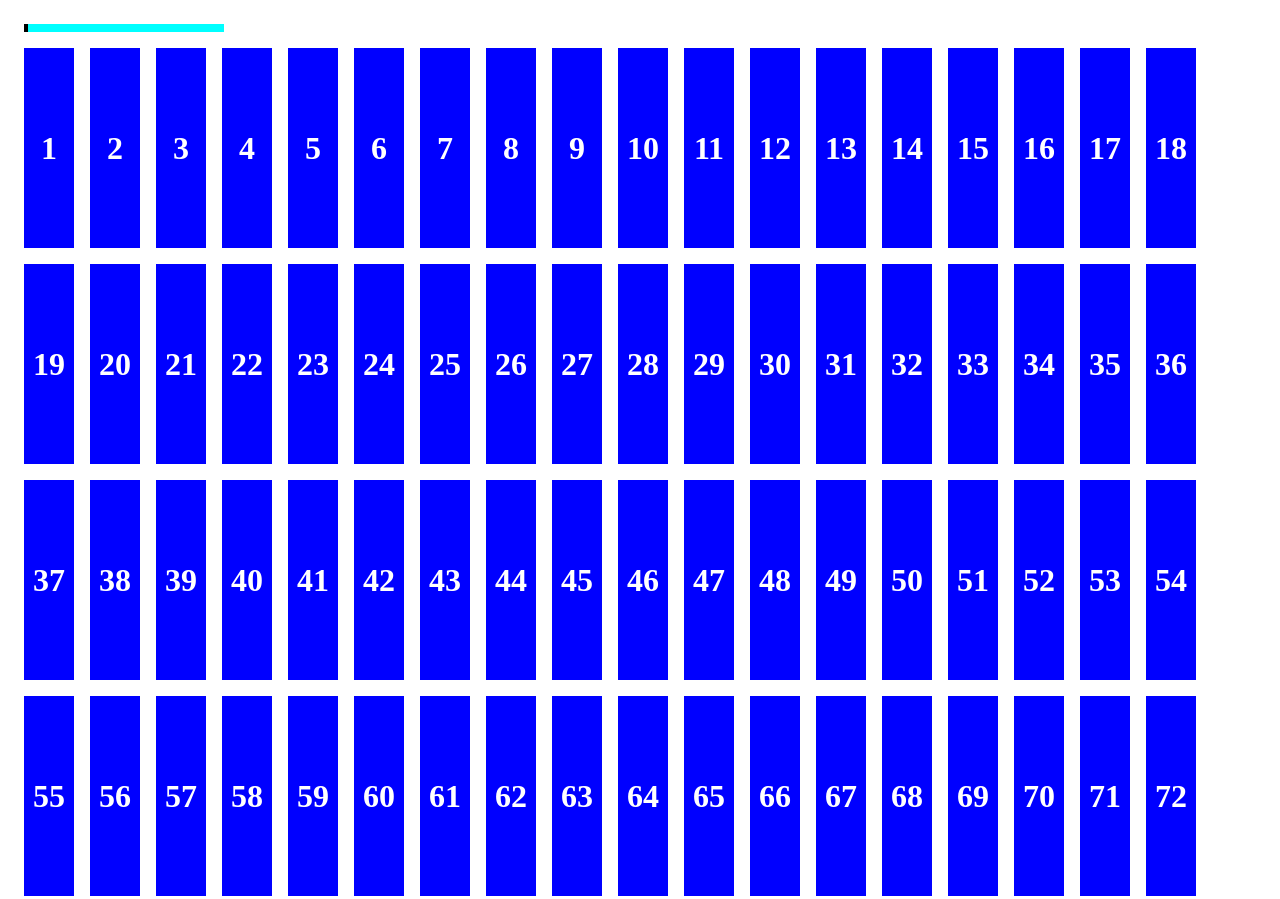
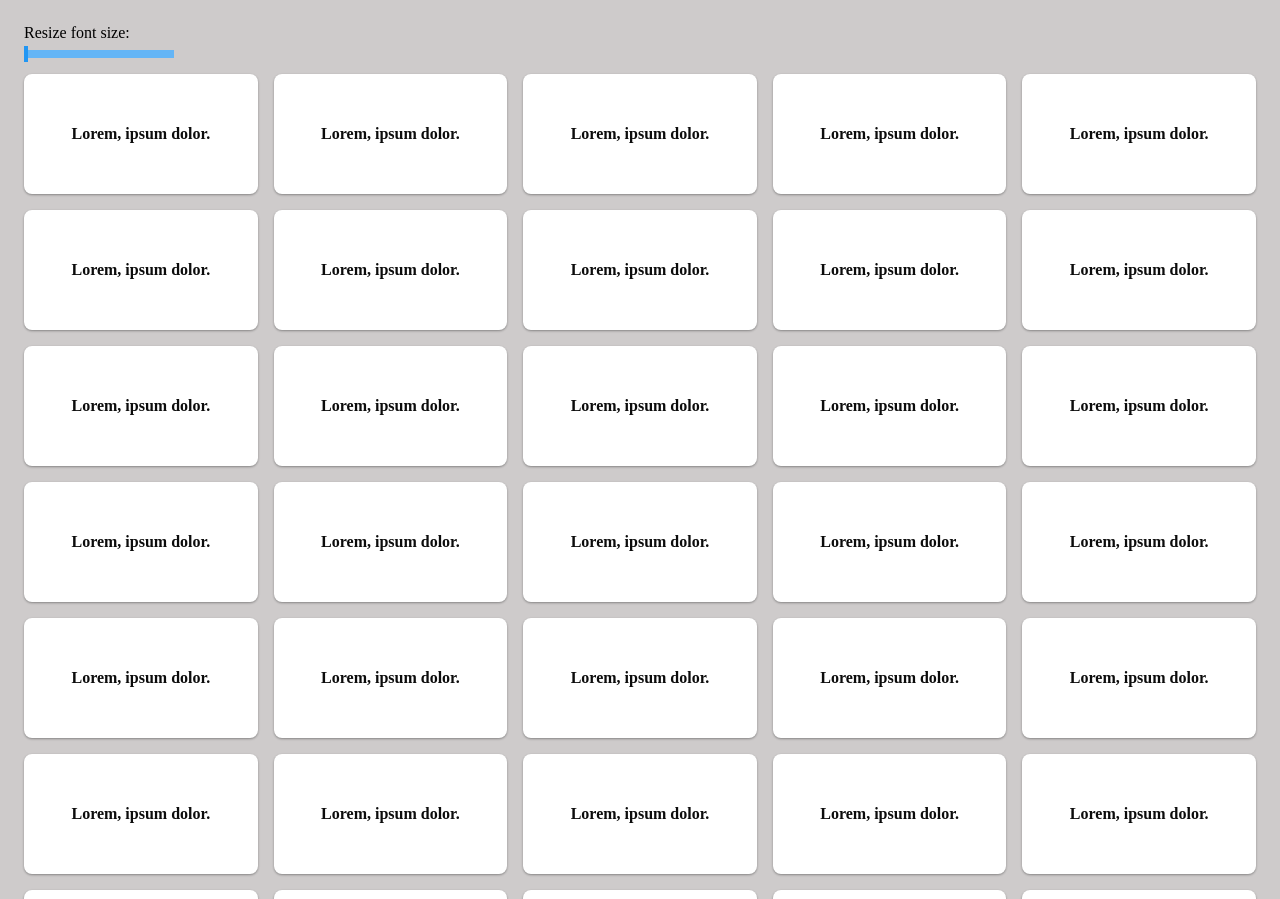
Before and after one commit to Miladkiani/forced-synchronous-layout, a plain HTML site: page index.html in a window 1280 px wide. Shown: the top 899 px of the page. Drawn offline with Linux system fonts and the light colour scheme.

Commit message:
🚀 Update font-size

```diff
--- a/index.html
+++ b/index.html
@@ -8,9 +8,10 @@
   </head>
 
   <body>
-    <div class="adjustment-container">
-      <span class="adjustment-controller" />
+    <span>Resize font size:</span>
+    <div class="slider-container">
+      <span class="slider-controller" />
     </div>
-    <main class="container" />
+    <main class="layout-container" />
   </body>
 </html>
--- a/script.js
+++ b/script.js
@@ -1,61 +1,68 @@
 document.addEventListener("DOMContentLoaded", () => {
-  const containerElm = document.querySelector(".container");
+  const layoutContainerElm = document.querySelector(".layout-container");
+  const sliderContainerElm = document.querySelector(".slider-container");
+  const sliderElm = document.querySelector(".slider-controller");
 
-  const adjustContainerElm = document.querySelector(".adjustment-container");
-  const adjustControllerElm = document.querySelector(".adjustment-controller");
+  const cardElements = [];
 
   let isAdjusting = false;
 
   const createCards = () => {
-    Array.from({ length: 100 }).map((item, index) => {
+    Array.from({ length: 200 }).map((item, index) => {
       const newCardElement = document.createElement("article");
-      newCardElement.textContent = index + 1;
+      newCardElement.textContent = "Lorem, ipsum dolor.";
       newCardElement.className = "card";
-      containerElm.append(newCardElement);
+      layoutContainerElm.append(newCardElement);
+      cardElements.push(newCardElement);
     });
   };
 
-  const updateCardsDimension = (e) => {
-    // TODO:
-  };
-
-  const updateControllerUI = (e) => {
-    let newWidth = e.clientX - adjustControllerElm.getBoundingClientRect().left;
-
-    if (newWidth < 0) newWidth = 0;
-    else if (newWidth > adjustContainerElm.offsetWidth)
-      newWidth = adjustContainerElm.offsetWidth;
-
-    adjustControllerElm.style.width = `${newWidth}px`;
+  const getCurrentFontSize = () => {
+    switch (true) {
+      case sliderElm.offsetWidth > 125:
+        return "2.5rem";
+      case sliderElm.offsetWidth > 100:
+        return "2.3rem";
+      case sliderElm.offsetWidth > 75:
+        return "1.8rem";
+      case sliderElm.offsetWidth > 50:
+        return "1.5rem";
+      case sliderElm.offsetWidth > 25:
+        return "1.2rem";
+      default:
+        return "1rem";
+    }
   };
 
   const updateFontSize = (e) => {
     isAdjusting = false;
+
+    cardElements.map((item) => {
+      item.style.fontSize = getCurrentFontSize();
+    });
   };
 
-  const debounce = (fn, time = 1000) => {
-    let timer = null;
-    return function (...args) {
-      clearTimeout(timer);
-      timer = setTimeout(() => {
-        fn(...args);
-      }, time);
-    };
+  const updateSliderSize = (e) => {
+    let newWidth = e.clientX - sliderElm.getBoundingClientRect().left;
+
+    if (newWidth < 0) newWidth = 0;
+    else if (newWidth > sliderContainerElm.offsetWidth)
+      newWidth = sliderContainerElm.offsetWidth;
+
+    sliderElm.style.width = `${newWidth}px`;
   };
 
-  window.addEventListener("resize", debounce(updateCardsDimension, 2000));
-
   window.addEventListener("mousemove", (e) => {
-    if (isAdjusting) updateControllerUI(e);
+    if (isAdjusting) updateSliderSize(e);
   });
 
   window.addEventListener("mouseup", () => {
     if (isAdjusting) updateFontSize();
   });
 
-  adjustContainerElm.addEventListener("mousedown", (e) => {
+  sliderContainerElm.addEventListener("mousedown", (e) => {
     isAdjusting = true;
-    updateControllerUI(e);
+    updateSliderSize(e);
   });
 
   createCards();
--- a/style.css
+++ b/style.css
@@ -1,39 +1,50 @@
-body{
+body {
   padding: 1rem;
+  background-color: rgb(206, 203, 203);
 }
 
-
-.container {
+.layout-container {
   margin-block-start: 1rem;
-  display: flex;
+  display: grid;
   gap: 1rem;
-  flex-wrap: wrap;
+  grid-template-columns: repeat(auto-fit, minmax(220px, 1fr));
 }
 
 .card {
-  flex-basis: 50px;
-  background-color: blue;
+  background-color: #fff;
   display: flex;
   align-items: center;
   justify-content: center;
-  height: 200px;
-  color: white;
+  height: 120px;
+  color: #0c0c0c;
   font-weight: 900;
-  font-size: 2em;
+  font-size: 1em;
+  border-radius: 0.5rem;
+  box-shadow: 0 1px 3px rgba(0, 0, 0, 0.12), 0 1px 2px rgba(0, 0, 0, 0.24);
 }
 
-/* TODO: check class name */
-.adjustment-container{
-  background-color: aqua;
-  width: 200px;
+.slider-container {
+  background-color: #64b5f6;
+  width: 150px;
   height: 0.5rem;
   cursor: n-resize;
+  margin-block-start: 0.5rem;
 }
 
-/* TODO: check class name */
-.adjustment-controller{
+.slider-controller {
   width: 0.25rem;
-  background-color: black;
+  background-color: #2196f3;
   height: 100%;
   display: block;
+  position: relative;
 }
+
+.slider-controller::after {
+  content: "";
+  height: 1rem;
+  width: 4px;
+  background-color: #2196f3;
+  transform: translateY(-25%);
+  position: absolute;
+  right: 0;
+}
```
